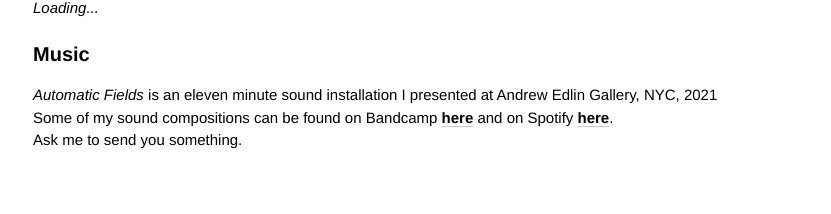
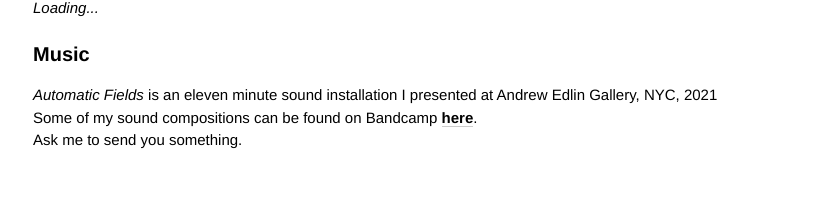
Before and after one commit to minicreative/maxlevin.me, a Jekyll site: the page built from index.md, in a window 1280 px wide. Shown: the part 711-925 px from the top of the page, without its empty margins (17-848 px from the left). Built offline with Jekyll 4.4.1, drawn with Linux system fonts in a browser that asks for light colours.

Commit message:
Updated Index

```diff
--- a/index.md
+++ b/index.md
@@ -202,8 +202,8 @@ sections:
 - title: Music
   description: "*Automatic Fields* is an eleven minute sound installation I presented
     at Andrew Edlin Gallery, NYC, 2021<br>\nSome of my sound compositions can be found
-    on Bandcamp **[here](https://maxlevin.bandcamp.com)** and on Spotify **[here](https://open.spotify.com/artist/2HWVsbMc3Zv65tB6pdIAVd?si=IF-qOJwySlq2375-cb69dQ)**.
-    \n<br>Ask me to send you something."
+    on Bandcamp **[here](https://maxlevin.bandcamp.com)**. \n<br>Ask me to send you
+    something."
   image: "/uploads/a2750980685_10.jpg"
 layout: home
 ---
```
